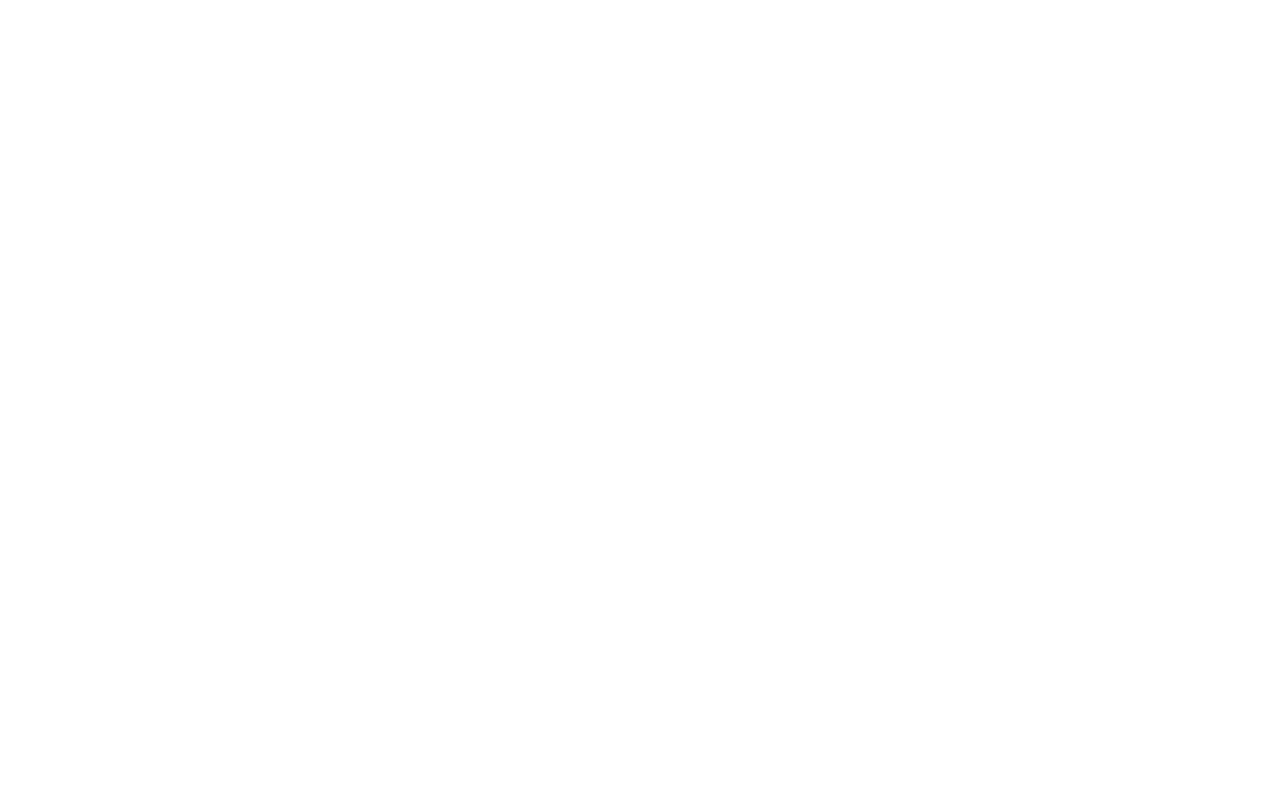
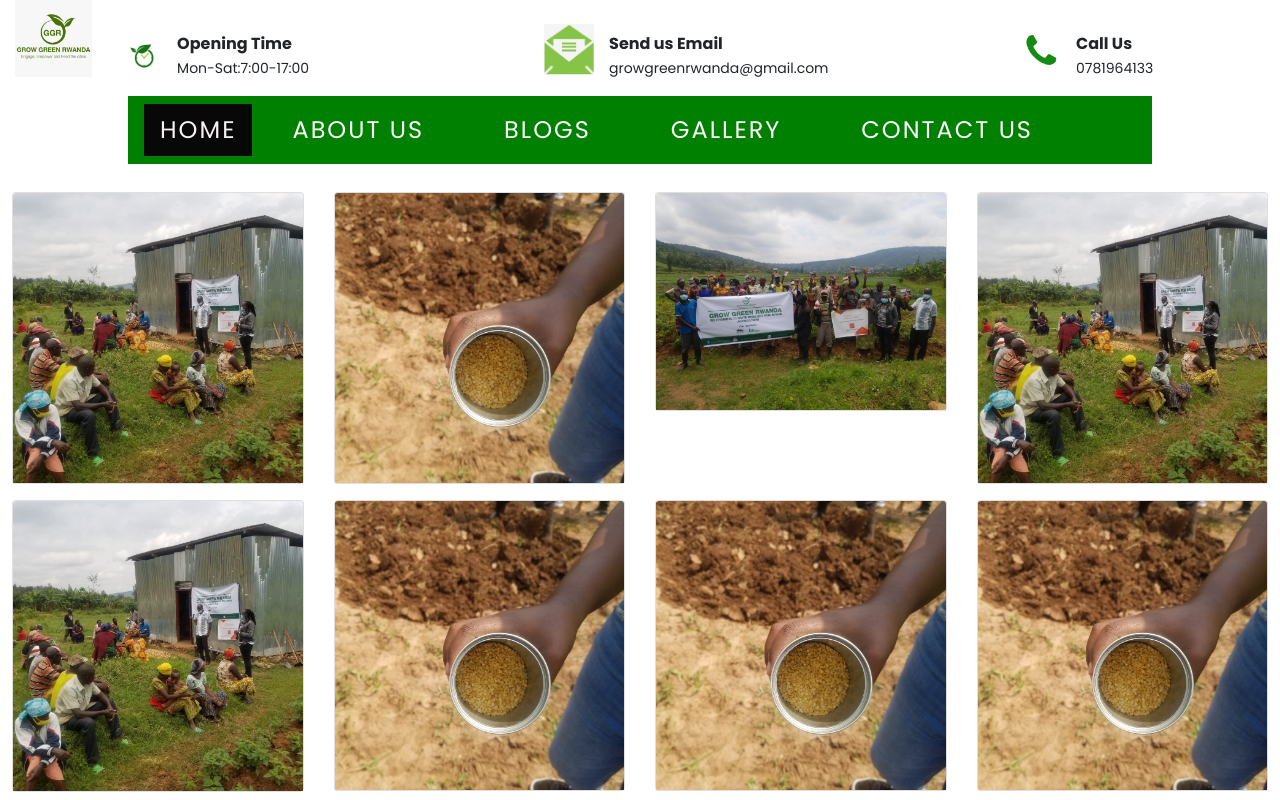
Before and after one commit to freddykaberuka/GrowGreen-frontEnd, a React (Create React App) app in the folder growgreen/: page /photo in a window 1280 px wide. Shown: the top 800 px of the page. Built offline with nearby package versions, Linux system fonts and the light colour scheme.

Commit message:
add gallery page

```diff
--- a/growgreen/src/App.js
+++ b/growgreen/src/App.js
@@ -7,16 +7,17 @@
 import About from './components/pages/about/about';
 import { Switch } from 'react-router-dom/cjs/react-router-dom.min';
 import Contact from './components/pages/contact/contact';
+import Gallery from './components/pages/gallery/gallery';
 function App() {
   return (
     <div className="App">
-
       <Router>
         <Switch>
           <Route path='/' exact component={Home} exact={ true }/>
           <Route path='/article' component={Blog}/>
           <Route path='/about' component ={About}/>
           <Route path='/contact' component ={Contact}/>
+          <Route path='/photo' component ={Gallery} />
         </Switch>
       </Router>
     </div>
--- /dev/null
+++ b/growgreen/src/components/pages/gallery/gallery.js
@@ -0,0 +1,63 @@
+import React from 'react'
+// import './blog.css'
+import image2 from '../../../assets/images/image3.jpg'
+import image3 from '../../../assets/images/2.jpeg'
+import image4 from '../../../assets/images/grow lunching.jpeg'
+import Header from '../../../../src/components/header/header'
+import Subscribe from '../../../../src/components/pages/footer1/subscribe/subscribe'
+import Footer from '../../../../src/components/pages/footer/footer'
+
+function Gallery() {
+    return (<div>
+        <Header/>
+        <div className="article-body">
+            <div class="row g-4 mb-20 mt-20">
+  <div class="col-md-3">
+    <div class="card mt-3">
+      <img src={image3} class="card-img-top card-image" alt="..."/>
+    </div>
+  </div>
+  <div class="col-md-3">
+    <div class="card mt-3">
+      <img src={image2} class="card-img-top card-image" alt="..."/>
+    </div>
+  </div>
+  <div class="col-md-3">
+    <div class="card mt-3">
+      <img src={image4} class="card-img-top card-image" alt="..."/>
+    </div>
+  </div>
+  <div class="col-md-3">
+    <div class="card mt-3">
+      <img src={image3} class="card-img-top card-image" alt="..."/>
+    </div>
+  </div>
+  <div class="col-md-3">
+    <div class="card mt-3">
+      <img src={image3} class="card-img-top card-image" alt="..."/>
+    </div>
+  </div>
+  <div class="col-md-3">
+    <div class="card mt-3">
+      <img src={image2} class="card-img-top card-image" alt="..."/>
+    </div>
+  </div>
+  <div class="col-md-3">
+    <div class="card mt-3">
+      <img src={image2} class="card-img-top card-image" alt="..."/>
+    </div>
+  </div>
+  <div class="col-md-3">
+    <div class="card mt-3">
+      <img src={image2} class="card-img-top card-image" alt="..."/>
+    </div>
+  </div>
+</div>
+<Subscribe/>
+<Footer/>
+</div>
+        </div>
+    )
+}
+
+export default Gallery
--- a/growgreen/src/components/pages/links.js
+++ b/growgreen/src/components/pages/links.js
@@ -8,7 +8,7 @@
 					<li className="nav-item active"><NavLink to="/" class="nav-link" exact={true}>Home</NavLink></li>
 					<li className="nav-item px-4"><NavLink to="/about" class="nav-link">About Us</NavLink></li>
 					<li className="nav-item px-4"><NavLink to="/article" class="nav-link">Blogs</NavLink></li>
-					<li className="nav-item px-4"><NavLink to="/gallery" class="nav-link">Gallery</NavLink></li>
+					<li className="nav-item px-4"><NavLink to="/photo" class="nav-link">Gallery</NavLink></li>
 					<li className="nav-item px-4"><NavLink to="/contact" class="nav-link">Contact Us</NavLink></li>
 				</ul>
 			</div>
```
